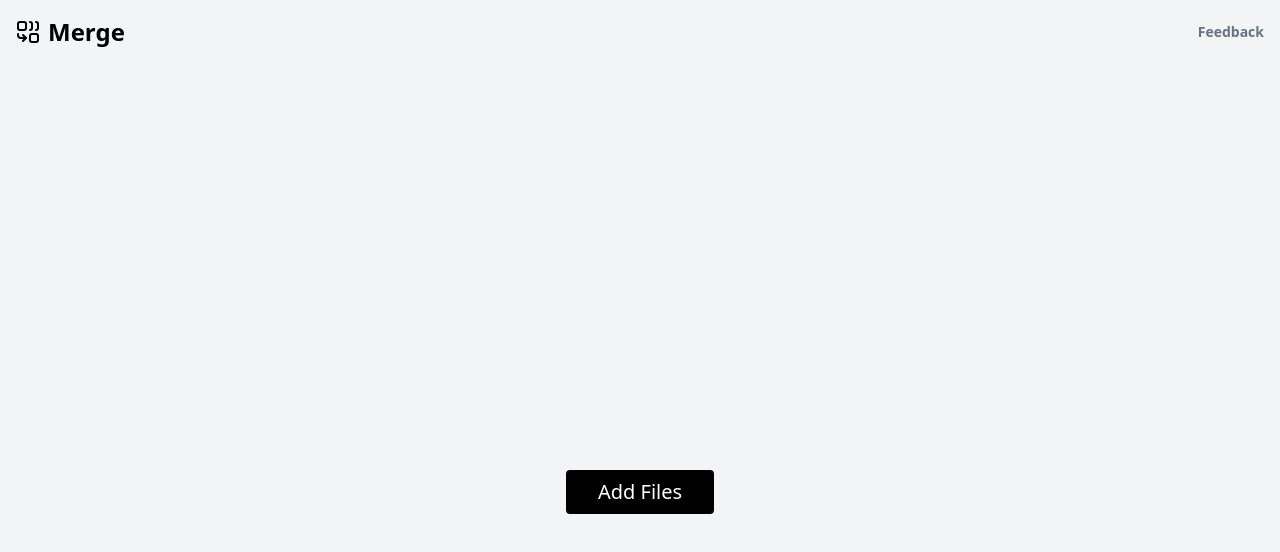
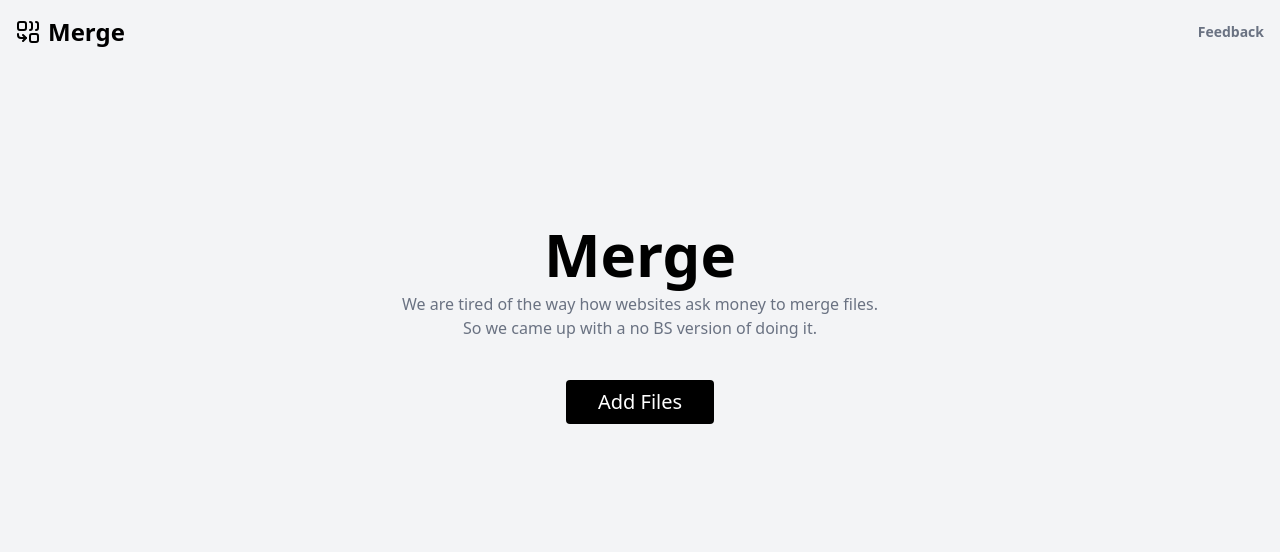
Before and after one commit to visakhvjn/next-pdf-merger, a Next.js app: page / in a window 1280 px wide. Shown: the top 552 px of the page. Built offline with nearby package versions, Linux system fonts and the light colour scheme.

Commit message:
cosmetic changes

```diff
--- a/src/app/page.tsx
+++ b/src/app/page.tsx
@@ -90,8 +90,15 @@ export default function Home() {
     )}
     {selectedFile && showSidebar && <Sidebar file={selectedFile} />}
     <Navbar />
-    <div className="flex flex-col items-center justify-center h-screen">
-      <div className="flex mb-10 w-1/2 p-2">
+    <div className="flex flex-col items-center mt-40">
+      {!files.length && <div className="flex flex-col items-center justify-center gap-2">
+        <h1 className="text-6xl font-bold">Merge</h1>
+        <p className="text-gray-500 text-center">
+          We are tired of the way how websites ask money to merge files. <br />
+          So we came up with a no BS version of doing it.
+        </p>
+      </div>}
+      <div className="flex mb-6 w-1/2 p-2">
         <PdfFileReorderList onFileClick={handleFileClick} files={files} onReorder={handleReorderFiles} onDelete={handleDeleteFile} />
       </div>
       <div className="flex gap-2">
--- a/src/components/Navbar.tsx
+++ b/src/components/Navbar.tsx
@@ -1,5 +1,4 @@
-import { Combine, Merge, MessageCircle } from "lucide-react";
-import Image from "next/image";
+import { Combine } from "lucide-react";
 import Link from "next/link";
 
 export default function Navbar() {
```
